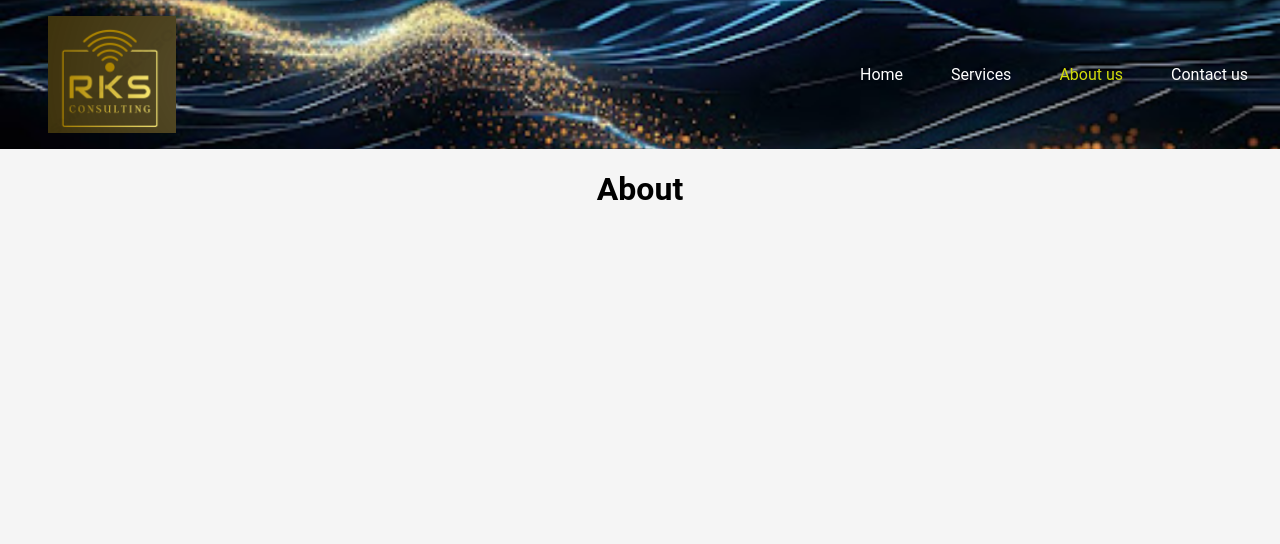
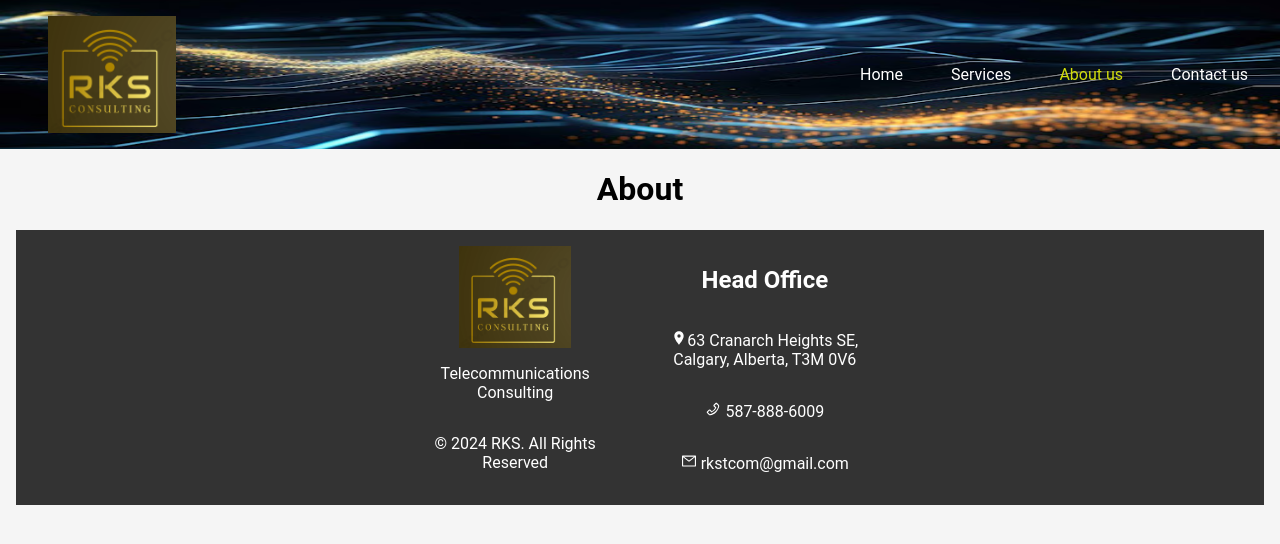
Before and after one commit to Kschoffner13/RKS, a React (Create React App) app: page /about in a window 1280 px wide. Shown: the top 544 px of the page. Built offline with nearby package versions, Linux system fonts and the light colour scheme.

Commit message:
changed navbar image

```diff
--- a/src/Pages/About.js
+++ b/src/Pages/About.js
@@ -1,9 +1,10 @@
-
+import Footer from "../components/Footer";
 
 function About() {
   return (
     <div>
       <h1>About</h1>
+      <Footer />
     </div>
   );
 }
--- a/src/Pages/Contact.js
+++ b/src/Pages/Contact.js
@@ -1,12 +1,12 @@
-
-
+import Footer from "../components/Footer";
 
 function Contact() {
-    return (
-        <div>
-            <h1>Contact</h1>
-        </div>
-    )
+  return (
+    <div>
+      <h1>Contact</h1>
+      <Footer />
+    </div>
+  );
 }
 
 export default Contact;
--- a/src/Pages/Services.js
+++ b/src/Pages/Services.js
@@ -1,13 +1,12 @@
-
-
-
+import Footer from "../components/Footer";
 
 function Services() {
-    return (
-        <div>
-            <h1>Services</h1>
-        </div>
-    )
+  return (
+    <div>
+      <h1>Services</h1>
+      <Footer />
+    </div>
+  );
 }
 
 export default Services;
--- a/src/Styles/styles.css
+++ b/src/Styles/styles.css
@@ -22,8 +22,9 @@ body {
 
 .navbar {
   background-image: url("../Images/background2.jpg");
-  background-size: cover;
+  background-size: 100% 200%;
   background-position: center;
+
   color: black;
   display: flex;
   justify-content: space-between;
```
